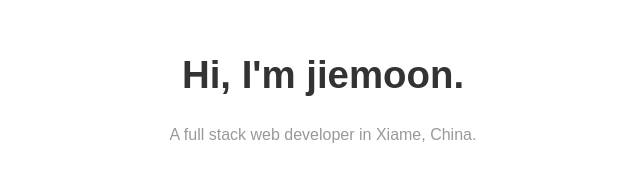
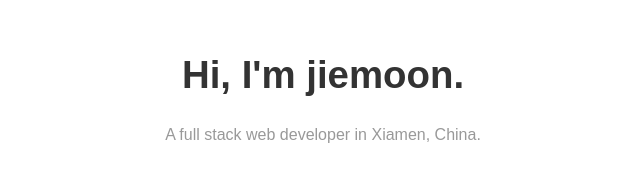
Before and after one commit to jiemoon/jiemoon.github.io, a plain HTML site: page index.html in a window 1280 px wide. Shown: the part 154-344 px from the top of the page, 317-957 px from the left. Drawn offline with Linux system fonts and the light colour scheme.

Commit message:
Update index.html

```diff
--- a/index.html
+++ b/index.html
@@ -20,7 +20,7 @@
   <body>
     <h1>Hi, I'm jiemoon.</h1>
     <p class="info">
-      A full stack web developer in Xiame, China.
+      A full stack web developer in Xiamen, China.
     </p>
     <ul>
       <li>
```
